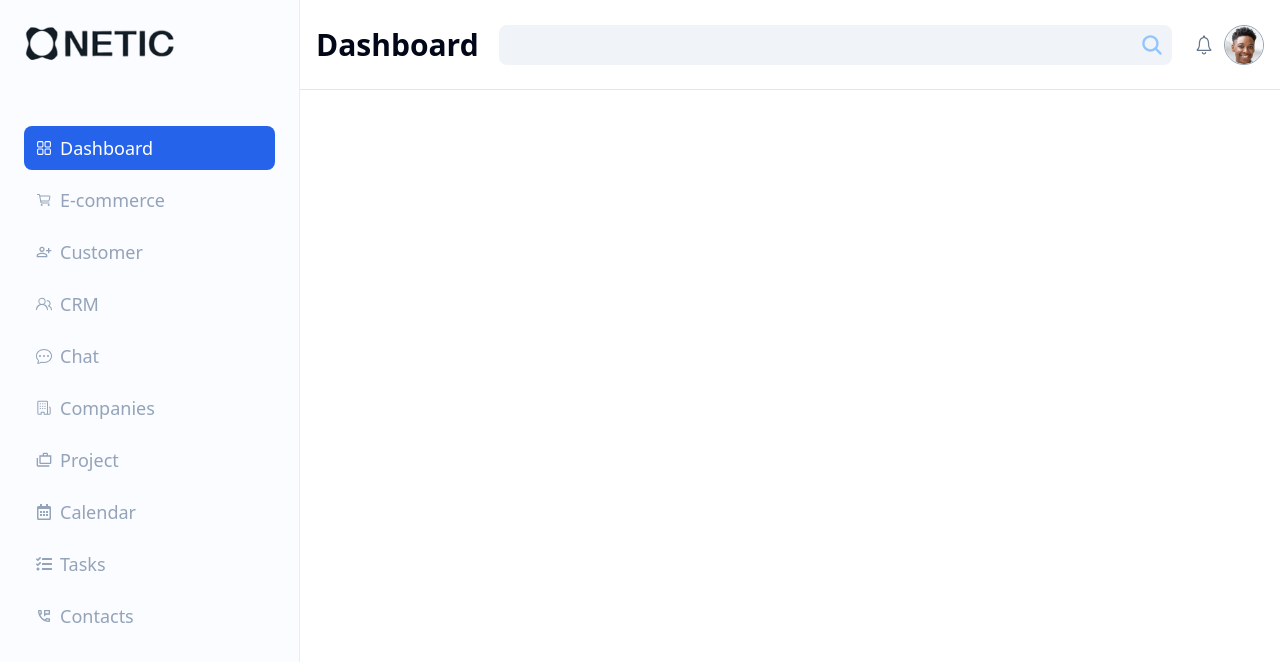
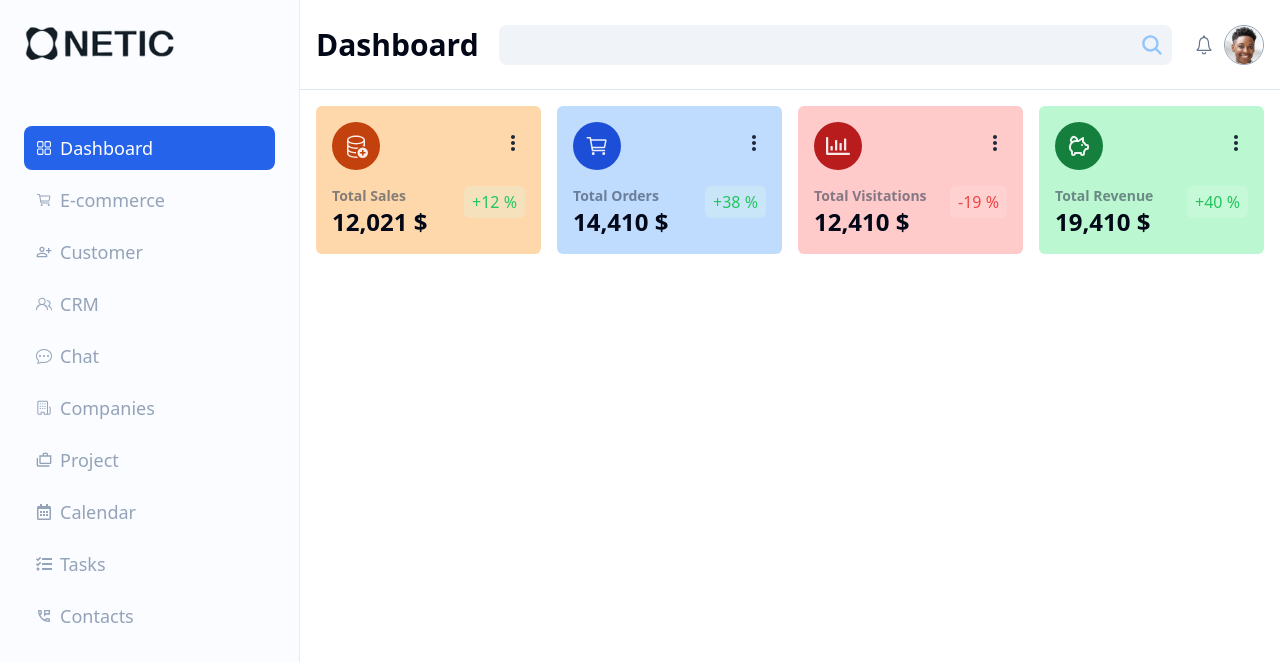
Before and after one commit to vinit-churi/terado_engineering-assignment, a React (Vite) app: page / in a window 1280 px wide. Shown: the top 662 px of the page. Built offline with nearby package versions, Linux system fonts and the light colour scheme.

Commit message:
add stats component

```diff
--- a/src/App.tsx
+++ b/src/App.tsx
@@ -14,39 +14,81 @@ function App() {
         },
         {
           path: "/e-commerce",
-          element: <h1>e-commerce</h1>,
+          element: (
+            <h1 className="text-stone-500 p-4">
+              dashboard /{" "}
+              <span className="text-blue-600 underline">e-commerce</span>
+            </h1>
+          ),
         },
         {
           path: "/customer",
-          element: <h1>customer</h1>,
+          element: (
+            <h1 className="text-stone-500 p-4">
+              dashboard /{" "}
+              <span className="text-blue-600 underline">customer</span>
+            </h1>
+          ),
         },
         {
           path: "/crm",
-          element: <h1>crm</h1>,
+          element: (
+            <h1 className="text-stone-500 p-4">
+              dashboard / <span className="text-blue-600 underline">crm</span>
+            </h1>
+          ),
         },
         {
           path: "/chat",
-          element: <h1>chat</h1>,
+          element: (
+            <h1 className="text-stone-500 p-4">
+              dashboard / <span className="text-blue-600 underline">chat</span>
+            </h1>
+          ),
         },
         {
           path: "/companies",
-          element: <h1>companies</h1>,
+          element: (
+            <h1 className="text-stone-500 p-4">
+              dashboard /{" "}
+              <span className="text-blue-600 underline">companies</span>
+            </h1>
+          ),
         },
         {
           path: "/project",
-          element: <h1>project</h1>,
+          element: (
+            <h1 className="text-stone-500 p-4">
+              dashboard /{" "}
+              <span className="text-blue-600 underline">project</span>
+            </h1>
+          ),
         },
         {
           path: "/calendar",
-          element: <h1>calendar</h1>,
+          element: (
+            <h1 className="text-stone-500 p-4">
+              dashboard /{" "}
+              <span className="text-blue-600 underline">calendar</span>
+            </h1>
+          ),
         },
         {
           path: "/tasks",
-          element: <h1>tasks</h1>,
+          element: (
+            <h1 className="text-stone-500 p-4">
+              dashboard / <span className="text-blue-600 underline">tasks</span>
+            </h1>
+          ),
         },
         {
           path: "/contacts",
-          element: <h1>contacts</h1>,
+          element: (
+            <h1 className="text-stone-500 p-4">
+              dashboard /{" "}
+              <span className="text-blue-600 underline">contacts</span>
+            </h1>
+          ),
         },
       ],
     },
--- a/src/components/dashboard/DashboardIndex.tsx
+++ b/src/components/dashboard/DashboardIndex.tsx
@@ -1,5 +1,11 @@
+import Stats from "@/components/dashboard/Stats";
+
 const DashboardIndex = () => {
-  return <div className=""></div>;
+  return (
+    <div className="">
+      <Stats />
+    </div>
+  );
 };
 
 export default DashboardIndex;
--- /dev/null
+++ b/src/components/dashboard/Stats.tsx
@@ -0,0 +1,14 @@
+import statsData from "@/constants/statsData";
+import StatsCard from "./StatsCard";
+const Stats = () => {
+  console.log(statsData);
+  return (
+    <div className="flex my-4 mx-4 gap-4">
+      {statsData.map((item, index) => (
+        <StatsCard key={index} data={item} />
+      ))}
+    </div>
+  );
+};
+
+export default Stats;
--- a/src/components/dashboard/StatsCard.tsx
+++ b/src/components/dashboard/StatsCard.tsx
@@ -1,7 +1,66 @@
 import { MdMoreVert } from "react-icons/md";
+import {
+  DropdownMenu,
+  DropdownMenuContent,
+  DropdownMenuItem,
+  DropdownMenuLabel,
+  DropdownMenuSeparator,
+  DropdownMenuTrigger,
+} from "@/components/ui/dropdown-menu";
+type TStatsCard = {
+  data: {
+    icon: React.ReactNode;
+    title: string;
+    value: string;
+    percent: string;
+    color: string;
+    iconBackground: string;
+    percentColor: string;
+    percentBackground: string;
+  };
+};
 
-const StatsCard = () => {
-  return <div>StatsCard</div>;
+const StatsCard = ({ data }: TStatsCard) => {
+  return (
+    <div className={`rounded-md p-4 flex-[1_1_0px]  ${data.color}`}>
+      <div className="flex justify-between items-center">
+        <div
+          className={`flex justify-center items-center rounded-full h-12 w-12 ${data.iconBackground}`}
+        >
+          {data.icon}
+        </div>
+        <div className="relative">
+          <DropdownMenu>
+            <DropdownMenuTrigger className="outline-0">
+              <MdMoreVert className="cursor-pointer text-2xl text-slate-800" />
+            </DropdownMenuTrigger>
+            <DropdownMenuContent className="absolute top-0 w-max right-0">
+              <DropdownMenuLabel>Stats</DropdownMenuLabel>
+              <DropdownMenuSeparator />
+              <DropdownMenuItem className="cursor-pointer">
+                {data.title} details
+              </DropdownMenuItem>
+            </DropdownMenuContent>
+          </DropdownMenu>
+        </div>
+      </div>
+      <div className="flex justify-between mt-4">
+        <div>
+          <p className="text-sm font-semibold text-slate-700/60">
+            {data.title}
+          </p>
+          <p className="text-2xl font-bold">{data.value} $</p>
+        </div>
+        <div>
+          <p
+            className={`${data.percentBackground} ${data.percentColor} rounded-md px-2 py-1`}
+          >
+            {data.percent} %
+          </p>
+        </div>
+      </div>
+    </div>
+  );
 };
 
 export default StatsCard;
--- a/src/constants/statsData.tsx
+++ b/src/constants/statsData.tsx
@@ -5,35 +5,43 @@ import { TbPigMoney } from "react-icons/tb";
 
 export default [
   {
-    icon: <BsDatabaseAdd />,
+    icon: <BsDatabaseAdd className="text-white/90 text-2xl" />,
     title: "Total Sales",
     value: "12,021",
-    percent: "12",
-    color: "bg-yellow-400",
-    iconBackground: "bg-yellow-700",
+    percent: "+12",
+    color: "bg-orange-200",
+    iconBackground: "bg-orange-700",
+    percentColor: "text-green-500",
+    percentBackground: "bg-green-100/30",
   },
   {
-    icon: <IoCartOutline />,
+    icon: <IoCartOutline className="text-white/90 text-2xl" />,
     title: "Total Orders",
     value: "14,410",
-    percent: "38",
-    color: "bg-blue-400",
+    percent: "+38",
+    color: "bg-blue-200",
     iconBackground: "bg-blue-700",
+    percentColor: "text-green-500",
+    percentBackground: "bg-green-100/30",
   },
   {
-    icon: <FaRegChartBar />,
+    icon: <FaRegChartBar className="text-white/90 text-2xl" />,
     title: "Total Visitations",
     value: "12,410",
-    percent: "19",
-    color: "bg-red-400",
+    percent: "-19",
+    color: "bg-red-200",
     iconBackground: "bg-red-700",
+    percentColor: "text-red-500",
+    percentBackground: "bg-red-100/30",
   },
   {
-    icon: <TbPigMoney />,
+    icon: <TbPigMoney className="text-white/90 text-2xl" />,
     title: "Total Revenue",
     value: "19,410",
-    percent: "40",
-    color: "bg-green-400",
+    percent: "+40",
+    color: "bg-green-200",
     iconBackground: "bg-green-700",
+    percentColor: "text-green-500",
+    percentBackground: "bg-green-100/30",
   },
 ];
```
